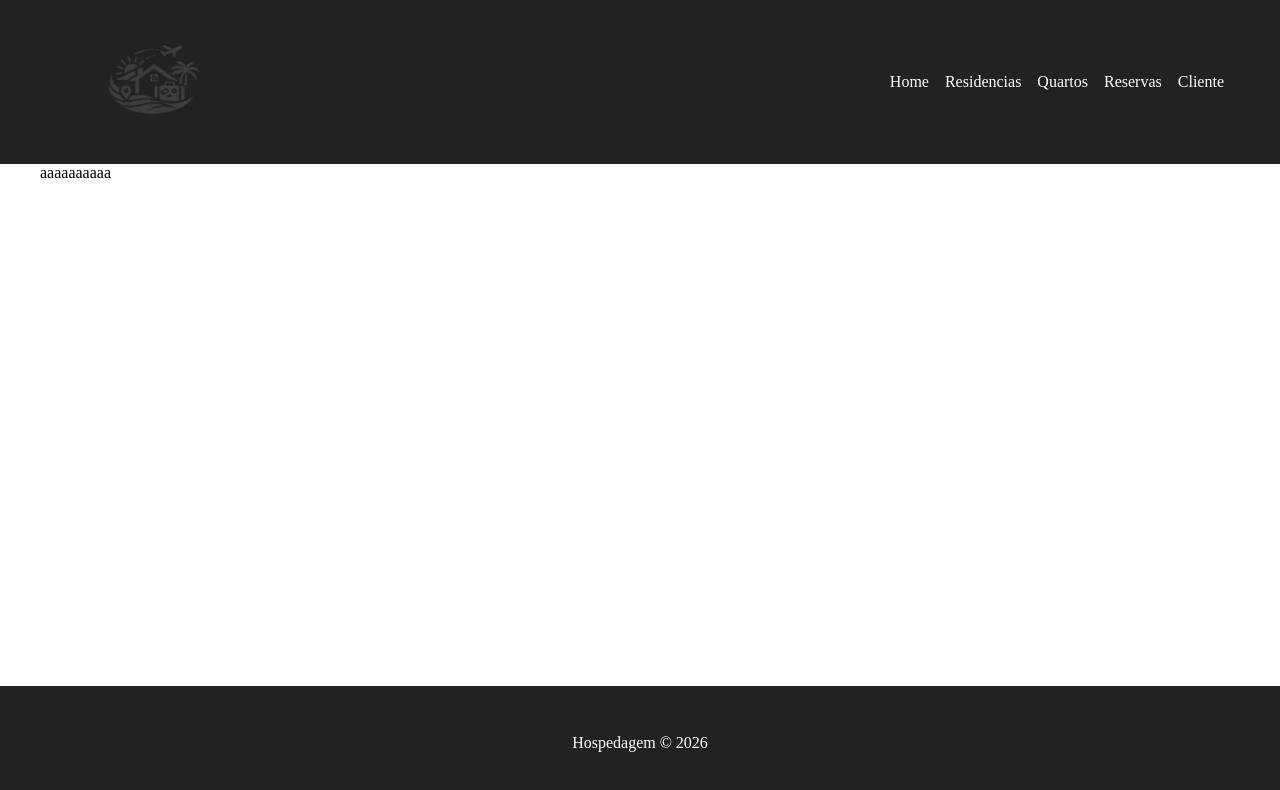
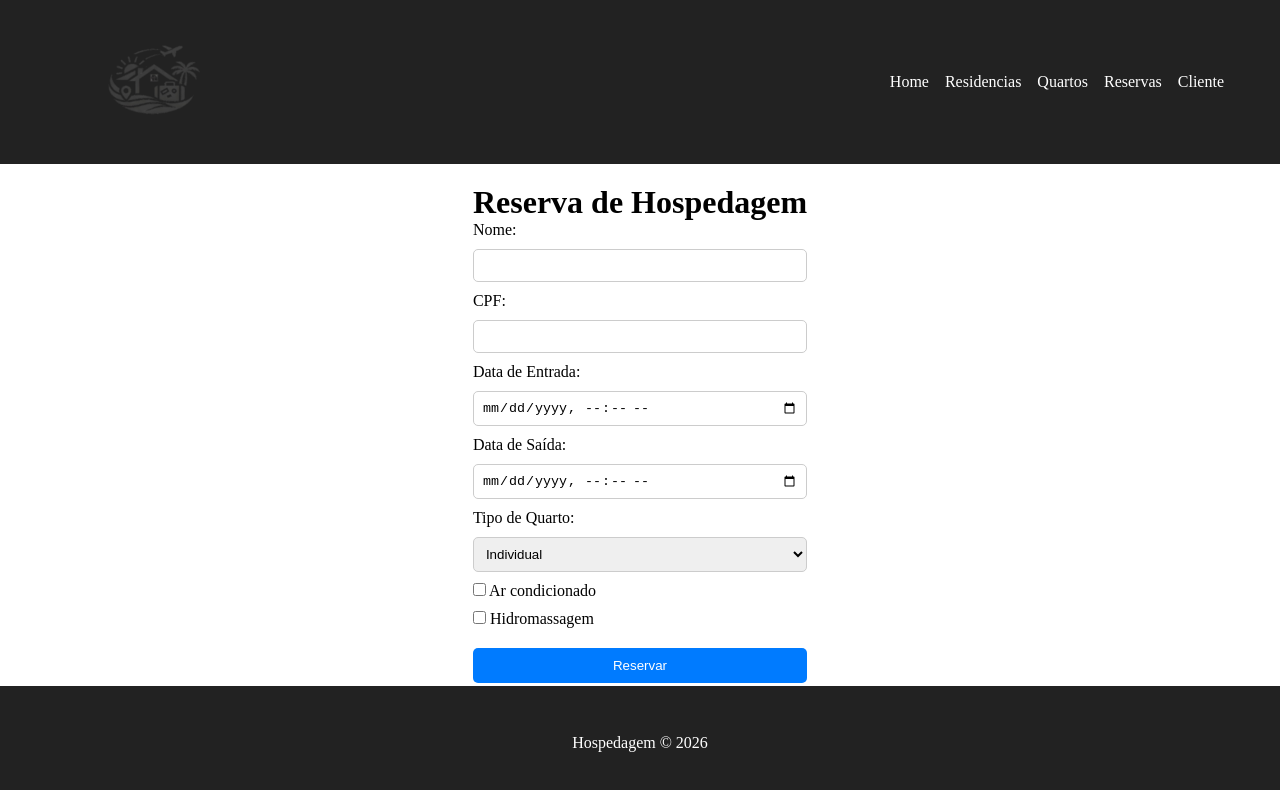
Before and after one commit to Programacao-Modular-PUC/trabalho-pratico-tphospedagem, a React (Vite) app in the folder vite-project/: page /reserva in a window 1280 px wide. Shown: the top 790 px of the page. Built offline with nearby package versions, Linux system fonts and the light colour scheme.

Commit message:
Criação do protótipo da página de reservas

```diff
--- /dev/null
+++ b/vite-project/src/assets/components/pages/Reserva.css
@@ -0,0 +1,36 @@
+.reserva-container {
+  max-width: 500px;
+  margin: 0 auto;
+  padding: 20px;
+}
+
+.reserva-container h1 {
+  text-align: center;
+}
+
+.reserva-form {
+  display: flex;
+  flex-direction: column;
+  gap: 10px;
+}
+
+.reserva-form input,
+.reserva-form select {
+  padding: 8px;
+  border-radius: 5px;
+  border: 1px solid #ccc;
+}
+
+.reserva-form button {
+  margin-top: 10px;
+  padding: 10px;
+  background-color: #007bff;
+  color: white;
+  border: none;
+  border-radius: 5px;
+  cursor: pointer;
+}
+
+.reserva-form button:hover {
+  background-color: #0056b3;
+}
--- a/vite-project/src/assets/components/pages/Reserva.jsx
+++ b/vite-project/src/assets/components/pages/Reserva.jsx
@@ -1,11 +1,41 @@
-function Reserva(){
-    return(
-        <div>
-            <p>aaaaaaaaaa </p>
+import "./Reserva.css";
 
+function Reserva() {
+  return (
+    <div className="reserva-container">
+      <h1>Reserva de Hospedagem</h1>
 
-        </div>
-    )
+      <form className="reserva-form">
+        <label>Nome:</label>
+        <input type="text" />
+
+        <label>CPF:</label>
+        <input type="text" />
+
+        <label>Data de Entrada:</label>
+        <input type="datetime-local" />
+
+        <label>Data de Saída:</label>
+        <input type="datetime-local" />
+
+        <label>Tipo de Quarto:</label>
+        <select>
+          <option>Individual</option>
+          <option>Casal</option>
+        </select>
+
+        <label>
+          <input type="checkbox" /> Ar condicionado
+        </label>
+
+        <label>
+          <input type="checkbox" /> Hidromassagem
+        </label>
+
+        <button type="submit">Reservar</button>
+      </form>
+    </div>
+  );
 }
 
-export default Reserva
+export default Reserva;
```
Also changed, not shown: 1 other file (tests, documents, lock files or other folders).
